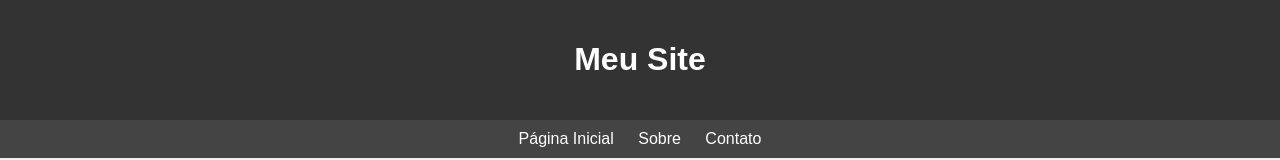
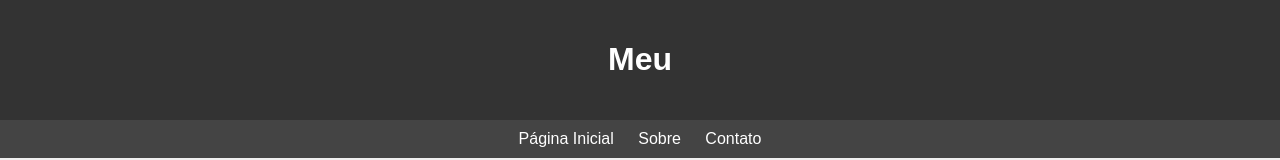
Before and after one commit to LOBAO6969/Programa-ao-site-, a plain HTML site: page index.html in a window 1280 px wide. Shown: the top 160 px of the page. Drawn offline with Linux system fonts and the light colour scheme.

Commit message:
mudei nome

```diff
--- a/index.html
+++ b/index.html
@@ -19,7 +19,7 @@
     <body>
 
     <header>
-        <h1>Meu Site</h1>
+        <h1>Meu </h1>
     </header>
 
     <nav>
```
